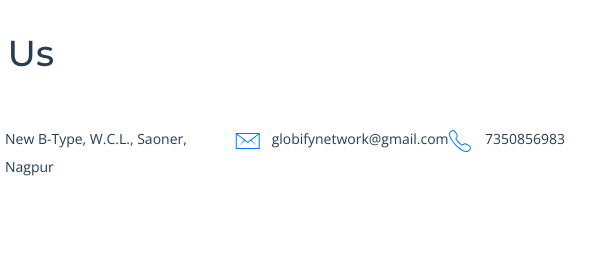
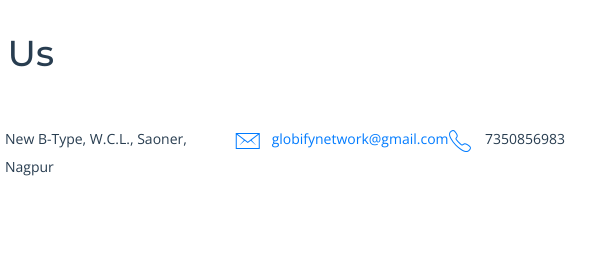
Before and after one commit to bhardwajkaran054/GlobifyNetworkSolution, a plain HTML site: page index.html in a window 1280 px wide. Shown: the part 2020-2300 px from the top of the page, 686-1280 px from the left. Drawn offline with nearby package versions, Linux system fonts and the light colour scheme; a script that the page names is missing; files whose address does not match are found by name.

Commit message:
Update index.html

```diff
--- a/index.html
+++ b/index.html
@@ -198,7 +198,7 @@
               </div>
               <div class="col-md-4 info">
                 <i class="ion-ios-email-outline"></i>
-                <p>globifynetwork@gmail.com</p>
+		      <p><a href="mailto:globifynetwork@gmail.com">globifynetwork@gmail.com</a></p>
               </div>
               <div class="col-md-3 info">
                 <i class="ion-ios-telephone-outline"></i>
```
